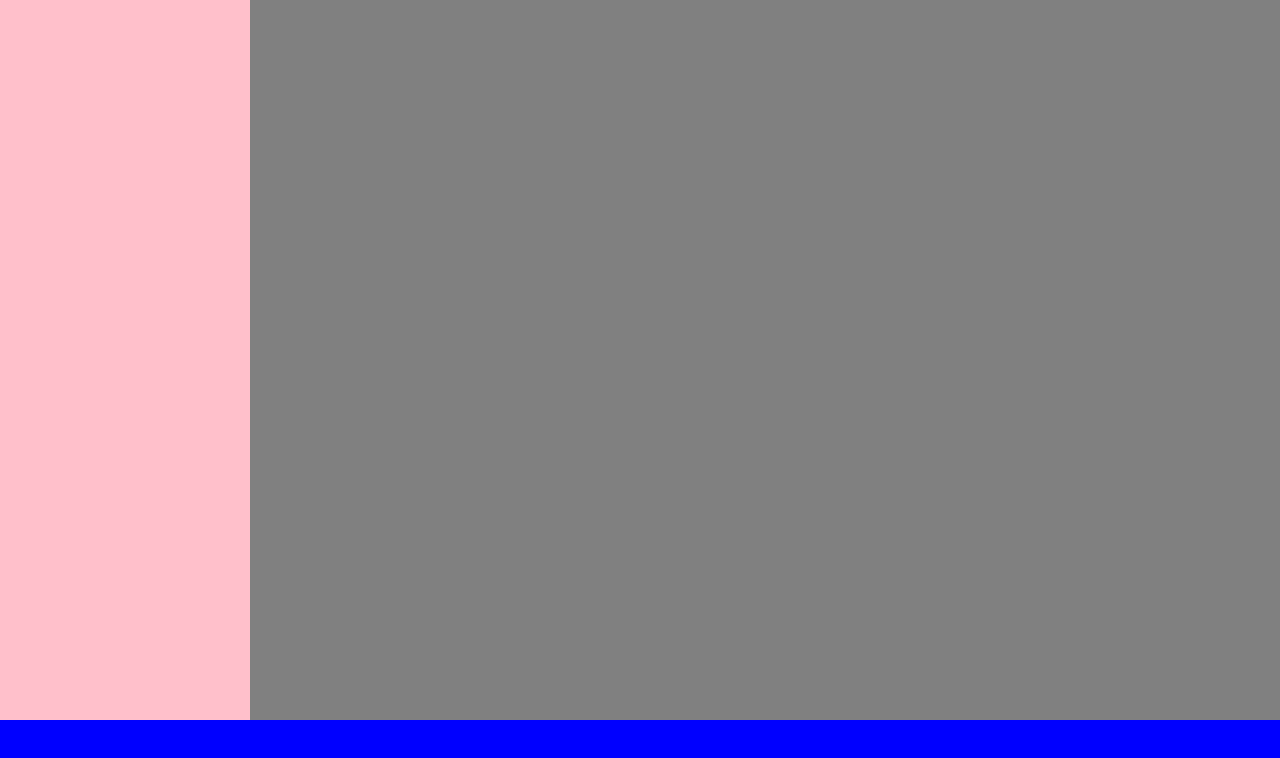
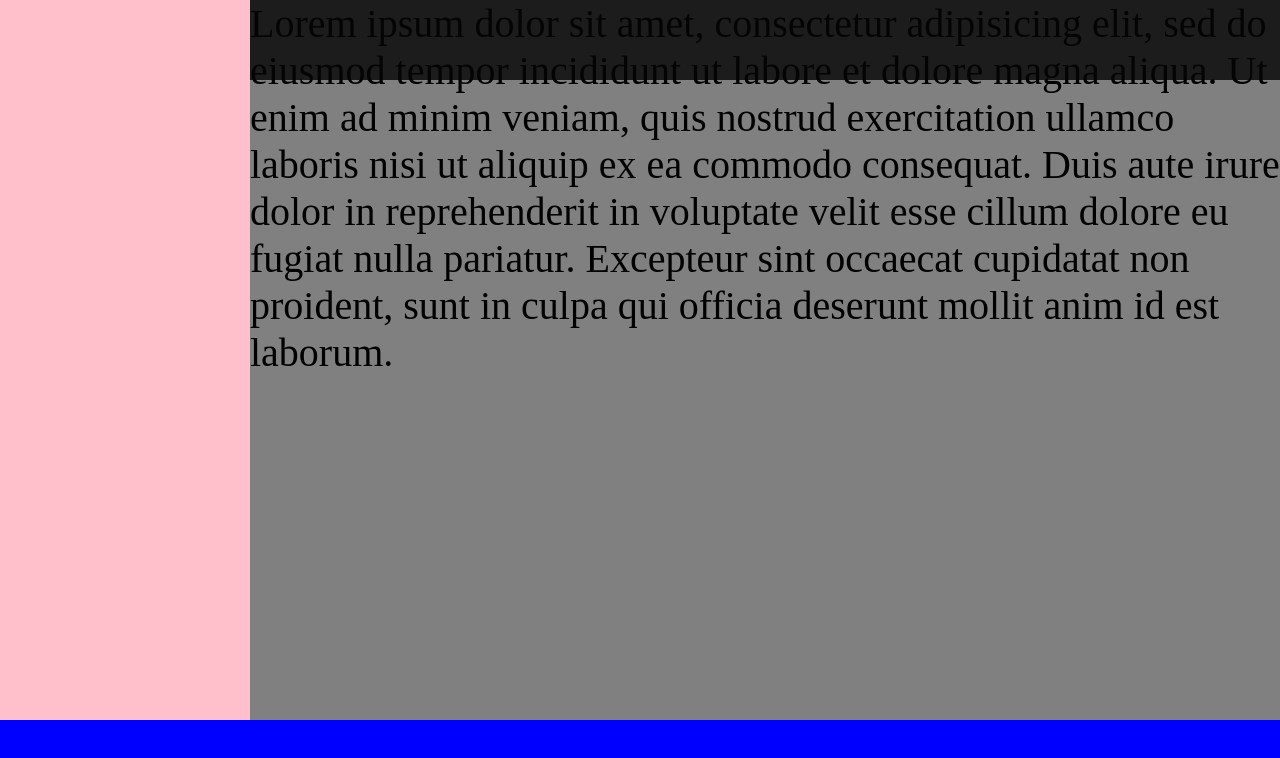
Before and after one commit to federico-chiello/html-css-spotifyweb, a plain HTML site: page index.html in a window 1280 px wide. Drawn offline with Linux system fonts and the light colour scheme.

Commit message:
call-to-action

```diff
--- a/css/style.css
+++ b/css/style.css
@@ -32,6 +32,19 @@ main {
   width: calc(100% - 250px);
   background-color: grey;
 }
+
+.font_40 {
+  font-size: 40px;
+}
+
+.call-to-action {
+  width: calc(100% - 250px);
+  height: 80px;
+  position: fixed;
+  top: 0;
+  right: 0;
+  background-color: rgba(5, 5, 5, 0.81);
+}
 /* / main-right */
 
 /* / main */
--- a/index.html
+++ b/index.html
@@ -19,6 +19,15 @@
       <!-- / main-left -->
       <!-- main-right -->
       <section class="main-right">
+        <div class="call-to-action">
+
+
+        </div>
+        <div class="font_40">
+          Lorem ipsum dolor sit amet, consectetur adipisicing elit, sed do eiusmod tempor incididunt ut labore et dolore magna aliqua. Ut enim ad minim veniam, quis nostrud exercitation ullamco laboris nisi ut aliquip ex ea commodo consequat. Duis aute irure dolor in reprehenderit in voluptate velit esse cillum dolore eu fugiat nulla pariatur. Excepteur sint occaecat cupidatat non proident, sunt in culpa qui officia deserunt mollit anim id est laborum.
+
+
+        </div>
 
       </section>
       <!-- / main-right -->
```
